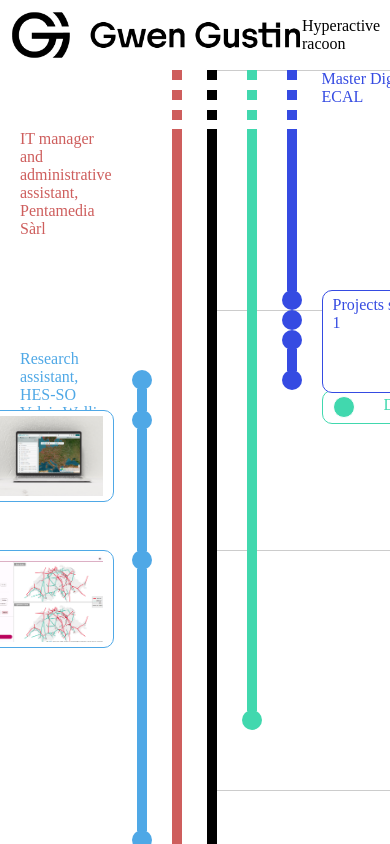
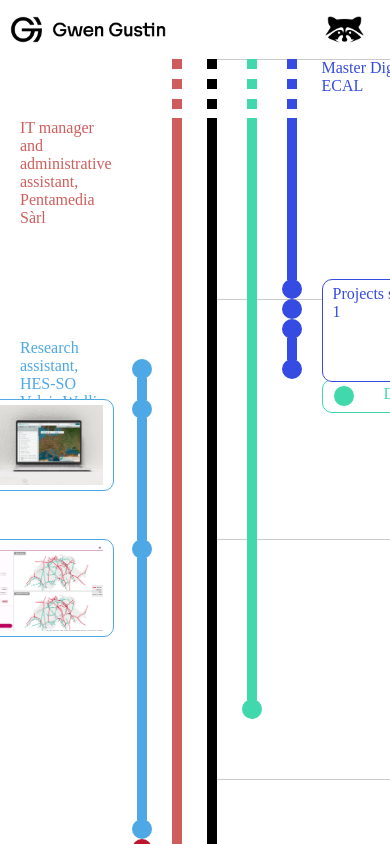
Before and after one commit to gwenaellegustin/portfolio-git, an Angular app: page / in a window 390 px wide. Shown: the top 844 px of the page. Built offline with nearby package versions, Linux system fonts and the light colour scheme; a web font is replaced by a local one.

Commit message:
navbar responsive

```diff
--- a/src/app/components/navbar/navbar.html
+++ b/src/app/components/navbar/navbar.html
@@ -1,6 +1,6 @@
 <!-- <img src="./Logo.png" /> -->
 <div class="top-bar">
-  <img src="./logo/Logo.png" />
+  <img class="logo" src="./logo/Logo.png" />
 
   <div class="contact">
     <p>Hyperactive racoon</p>
--- a/src/app/components/navbar/navbar.scss
+++ b/src/app/components/navbar/navbar.scss
@@ -3,19 +3,35 @@
     // position: sticky;
     // top: 0;
     // z-index: 1000;
-    background-color: white;
     display: flex;
+    align-items: center;
+    justify-content: space-between;
     padding: 10px;
-    height: 50px;
-    justify-content: space-between;
+    height: 10vw;
+    max-height: 40px;
+
+    .logo {
+      height: auto;
+      max-height: 100%;
+      max-width: 40vw;
+    }
 
     .contact {
+      max-width: 40vw;
+      height: 100%;
       display: flex;
       align-items: center;
-      gap: 20px;
+      gap: 16px;
+      margin: 16px;
+      @media only screen and (max-width: 500px) {
+        p {
+          display: none;
+        }
+      }
       .racoon-face {
-        height: 40px;
-        width: auto;
+        max-height: 100%;
+        height: auto;
+        max-width: 10vw;
       }
     }
   }
```
